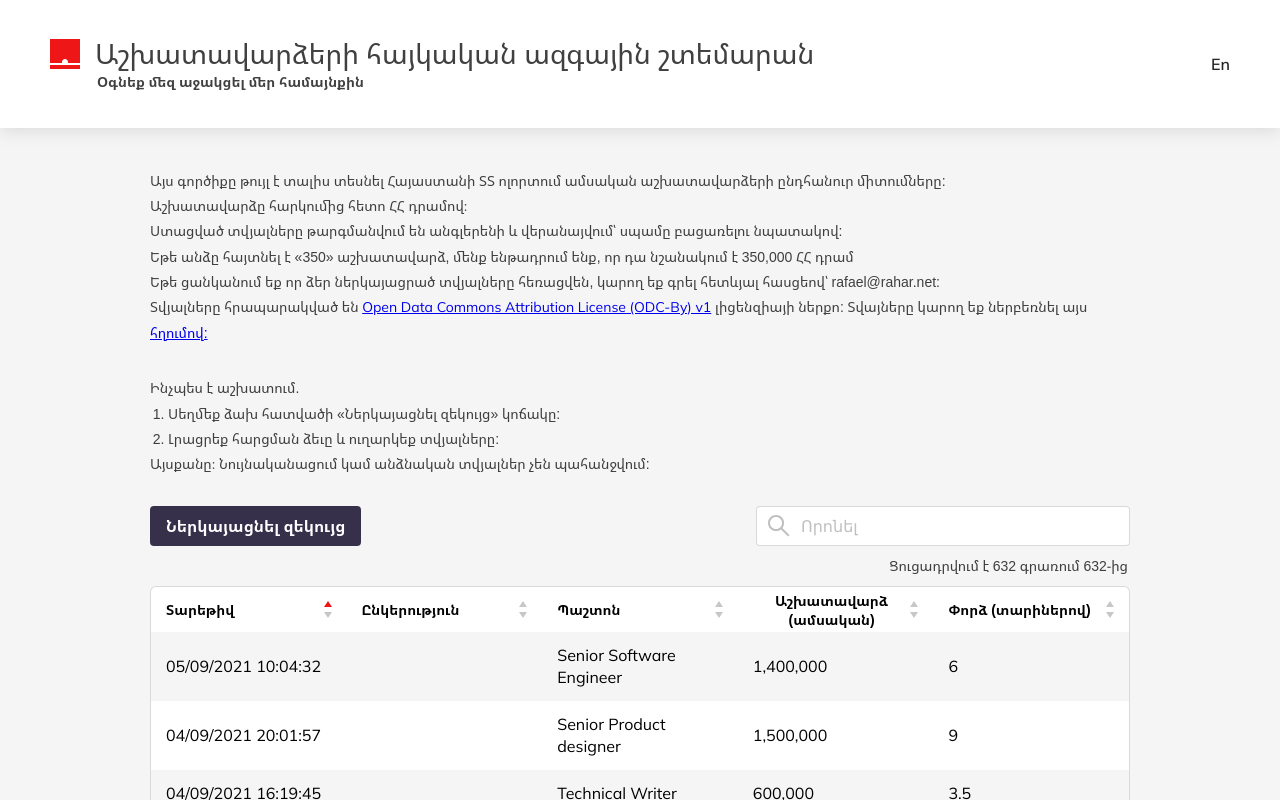
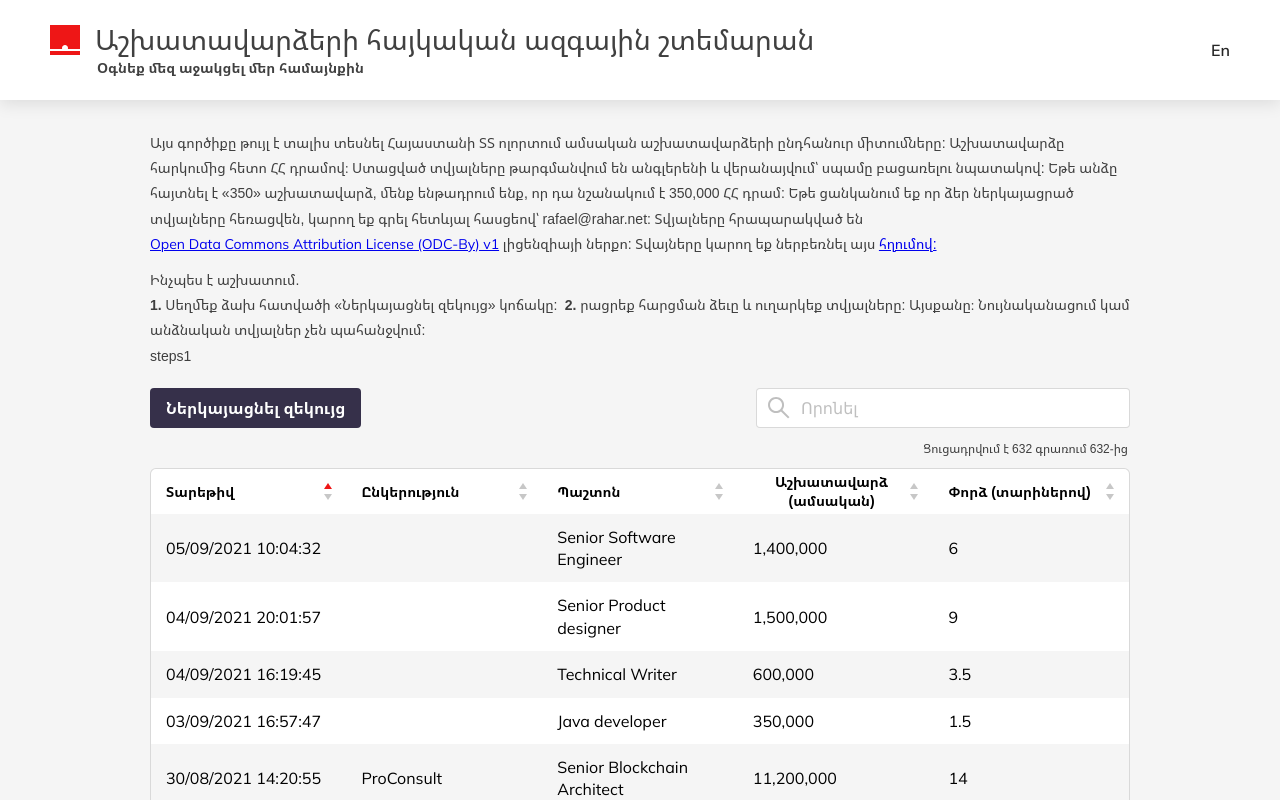
Before and after one commit to The-Sofware-Development-Company/salariesam, a React (Create React App) app: page / in a window 1280 px wide. Shown: the top 800 px of the page. Built offline with nearby package versions, Linux system fonts and the light colour scheme.

Commit message:
change fontSizes, spacings, texts

```diff
--- a/src/components/About/About.jsx
+++ b/src/components/About/About.jsx
@@ -7,13 +7,8 @@ const About = () => {
 
   return (
     <div className="c-container">
-      <p className="fz14 lh18 c-black300">{t("about-tool")}</p>
-      <p className="fz14 lh18 c-black300">{t("about-salaries")}</p>
-      <p className="fz14 lh18 c-black300">{t("about-reported-data")}</p>
-      <p className="fz14 lh18 c-black300">{t("about-reported-salary")}</p>
-      <p className="fz14 lh18 c-black300">{t("remove-data")}</p>
-      <p className="fz14 lh18 c-black300">
-        {t("license-first-part")}
+      <p className="fz14 lh18 c-black300 d-i-block">{t("about-tool")}</p>
+      <p className="fz14 lh18 c-black300 d-i-block">
         <a
           href="https://opendatacommons.org/licenses/by/1-0/"
           target="_blank"
@@ -28,13 +23,14 @@ const About = () => {
         </a>
       </p>
 
-      <p className="fz14 lh18 c-black300 mt30">{t("how-this-work")}</p>
-      <ol className="ol">
-        <li className="li fz14 lh18 c-black300">{t("click-on-submit")}</li>
-        <li className="li fz14 lh18 c-black300">{t("fill-in-form")}</li>
-      </ol>
-
-      <p className="fz14 lh18 c-black300">{t("thats-it")}</p>
+      <p className="fz14 lh18 c-black300 mt10">{t("how-this-work")}</p>
+      <span className="li fz14 lh18 c-black300">
+        <b>1.</b> {t("step1")}
+      </span>
+      <span className="li fz14 lh18 c-black300">
+        <b>&nbsp; 2.</b> {t("step2")}
+      </span>
+      <p className="li fz14 lh18 c-black300">{t("steps1")}</p>
     </div>
   );
 };
--- a/src/components/Footer/styles.scss
+++ b/src/components/Footer/styles.scss
@@ -2,7 +2,7 @@
 
 .footer {
   background-color: $white;
-  padding: 14px 0;
+  padding: 10px 0;
   .link {
     display: flex;
     align-items: center;
--- a/src/components/Header/styles.scss
+++ b/src/components/Header/styles.scss
@@ -1,7 +1,7 @@
 @import "../../styles/colors.scss";
 
 .header {
-  height: 128px;
+  height: 100px;
   display: flex;
   align-items: center;
   box-shadow: 0px 4px 16px rgba(0, 0, 0, 0.1);
--- a/src/components/Main/Main.jsx
+++ b/src/components/Main/Main.jsx
@@ -175,7 +175,7 @@ const Main = () => {
     <main className={sortTable.length === 0 ? "no-result" : ""}>
       <About />
       <div className="c-container">
-        <div className="form-btn-wrapper mt30">
+        <div className="form-btn-wrapper mt20">
           <a
             href="https://docs.google.com/forms/d/1M4ztN09EvaminyLIDH4rOgtnr0lW-AHEYXiThbpAZa0/viewform?edit_requested=true"
             className="btn dark"
@@ -197,7 +197,7 @@ const Main = () => {
                 onChange={handleChange}
               />
             </div>
-            <p className="fz14 fw400 c-black300 search-result-text">
+            <p className="fz12 fw400 c-black300 search-result-text">
               {t("pagination", {
                 num: rows.length,
                 from: copyOfRows.length !== 0 ? copyOfRows.length : rows.length,
--- a/src/components/Main/styles.scss
+++ b/src/components/Main/styles.scss
@@ -2,7 +2,7 @@
 
 main {
   background-color: $gray100;
-  padding: 40px 0 0 0;
+  padding: 30px 0 0 0;
   &.no-result {
     min-height: calc(100vh - 128px - 52px);
   }
--- a/src/resources/en-us.json
+++ b/src/resources/en-us.json
@@ -9,18 +9,12 @@
   "download": "Download in .CSV",
   "title": "National Armenian Salaries Database",
   "help-us-to-support-our-community": "Help us support our community",
-  "about-tool": "The tool allows to see general trends of monthly salaries on Armenian IT market.",
-  "about-salaries": "Salaries are after taxes in Armenian Drams.",
-  "about-reported-data": "The reported data is being translated to English and reviewed to exclude spam.",
-  "about-reported-salary": "If a person reported “350” salary, we make an assumption that it means 350 thousand AMD.",
-  "remove-data": "You might request the data you submitted to be removed. To do it drop me an email to rafael@rahar.net.",
-  "license-first-part": "Data is licensed under ",
+  "about-tool": "The tool allows to see general trends of monthly salaries on Armenian IT market. Salaries are after taxes in Armenian Drams. The reported data is being translated to English and reviewed to exclude spam. If a person reported “350” salary, we make an assumption that it means 350 thousand AMD. You might request the data you submitted to be removed. To do it drop me an email to rafael@rahar.net. Data is licensed under ",
   "license-second-part": ", and available for download ",
   "download-license": "here.",
   "how-this-work": "How this work:",
-  "click-on-submit": "You click on \"Submit my report\" button on the left;",
-  "fill-in-form": "You fill-in a simple form and submit the data.",
-  "thats-it": "That's it. No authentication or personal data needed.",
+  "step1": "You click on \"Submit my report\" button on the left;",
+  "step2": "You fill-in a simple form and submit the data. That's it. No authentication or personal data needed.",
   "pagination": "Showing {{num}} of {{from}} entries",
   "powered-by": "Powered by the SDC since 2019",
   "No result": "No result"
--- a/src/resources/hy-am.json
+++ b/src/resources/hy-am.json
@@ -9,18 +9,12 @@
   "download": "Ներբեռնել .CSV",
   "title": "Աշխատավարձերի հայկական ազգային շտեմարան",
   "help-us-to-support-our-community": "Օգնեք մեզ աջակցել մեր համայնքին",
-  "about-tool": "Այս գործիքը թույլ է տալիս տեսնել Հայաստանի ՏՏ ոլորտում ամսական աշխատավարձերի ընդհանուր միտումները:",
-  "about-salaries": "Աշխատավարձը հարկումից հետո ՀՀ դրամով։",
-  "about-reported-data": "Ստացված տվյալները թարգմանվում են անգլերենի և վերանայվում՝ սպամը բացառելու նպատակով:",
-  "about-reported-salary": "Եթե անձը հայտնել է «350» աշխատավարձ, մենք ենթադրում ենք, որ դա նշանակում է 350,000 ՀՀ դրամ",
-  "remove-data": "Եթե ցանկանում եք որ ձեր ներկայացրած տվյալները հեռացվեն, կարող եք գրել հետևյալ հասցեով՝ rafael@rahar.net:",
-  "license-first-part": "Տվյալները հրապարակված են  ",
+  "about-tool": "Այս գործիքը թույլ է տալիս տեսնել Հայաստանի ՏՏ ոլորտում ամսական աշխատավարձերի ընդհանուր միտումները: Աշխատավարձը հարկումից հետո ՀՀ դրամով։ Ստացված տվյալները թարգմանվում են անգլերենի և վերանայվում՝ սպամը բացառելու նպատակով: Եթե անձը հայտնել է «350» աշխատավարձ, մենք ենթադրում ենք, որ դա նշանակում է 350,000 ՀՀ դրամ: Եթե ցանկանում եք որ ձեր ներկայացրած տվյալները հեռացվեն, կարող եք գրել հետևյալ հասցեով՝ rafael@rahar.net: Տվյալները հրապարակված են ",
   "license-second-part": " լիցենզիայի ներքո: Տվայները կարող եք ներբեռնել այս ",
   "download-license": "հղումով:",
   "how-this-work": "Ինչպես է աշխատում.",
-  "click-on-submit": "Սեղմեք ձախ հատվածի «Ներկայացնել զեկույց» կոճակը:",
-  "fill-in-form": "Լրացրեք հարցման ձեւը և ուղարկեք տվյալները:",
-  "thats-it": "Այսքանը։ Նույնականացում կամ անձնական տվյալներ չեն պահանջվում:",
+  "step1": "Սեղմեք ձախ հատվածի «Ներկայացնել զեկույց» կոճակը:",
+  "step2": "րացրեք հարցման ձեւը և ուղարկեք տվյալները: Այսքանը։ Նույնականացում կամ անձնական տվյալներ չեն պահանջվում:",
   "pagination": "Ցուցադրվում է {{num}} գրառում {{from}}-ից",
   "powered-by": "Powered by the SDC since 2019",
   "No result": "Արդյունք չկա"
--- a/src/styles/typography.scss
+++ b/src/styles/typography.scss
@@ -1,3 +1,6 @@
+.fz12 {
+  font-size: 12px;
+}
 .fz14 {
   font-size: 14px;
 }
--- a/src/styles/utils.scss
+++ b/src/styles/utils.scss
@@ -1,23 +1,31 @@
 .ttu {
-    text-transform: uppercase;
+  text-transform: uppercase;
 }
 
 .tdu {
-    text-decoration: underline;
+  text-decoration: underline;
 }
 
 .d-flex {
-    display: flex;
+  display: flex;
+}
+
+.d-i-block {
+  display: inline-block;
 }
 
 .justify-end {
-    justify-content: flex-end;
+  justify-content: flex-end;
 }
 
 .flex-column {
-    flex-direction: column;
+  flex-direction: column;
 }
 
-.mt30 {
-    margin-top: 30px;
+.mt10 {
+  margin-top: 10px;
 }
+
+.mt20 {
+  margin-top: 20px;
+}
```
